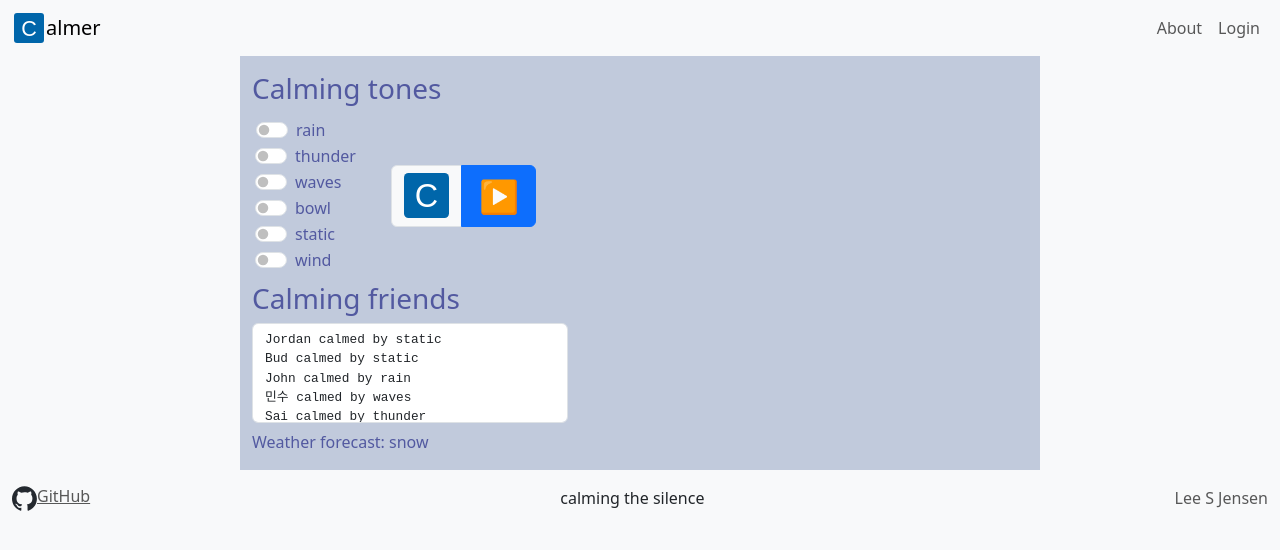
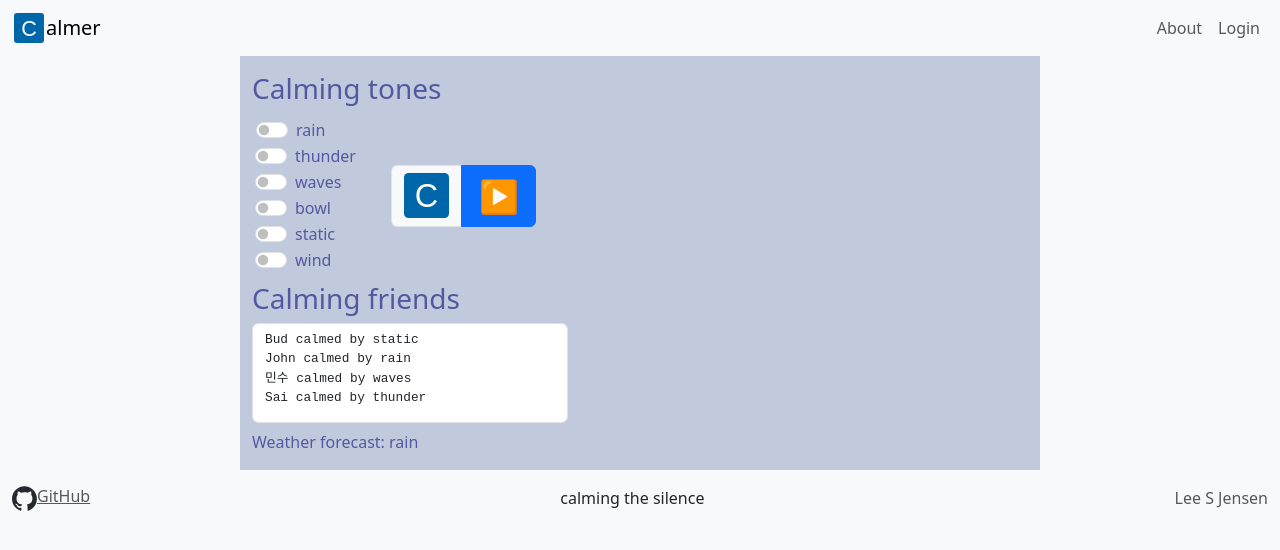
Before and after one commit to leesjensen/startup, a React (Vite) app: page /play in a window 1280 px wide. Shown: the top 550 px of the page. Built offline with nearby package versions, Linux system fonts and the light colour scheme.

Commit message:
fix(play) move things to service mocks

```diff
--- a/src/app.jsx
+++ b/src/app.jsx
@@ -69,7 +69,7 @@ export default function App() {
       <Routes>
         <Route path="/" element={<Login setActiveUser={setActiveUser} />} />
         <Route path="/logout" element={<Logout setActiveUser={setActiveUser} />} />
-        <Route path="/play" element={<Play />} />
+        <Route path="/play" element={<Play username={activeUser} />} />
         <Route path="/about" element={<About />} />
         <Route path="*" element={<NotFound />} />
       </Routes>
--- a/src/play/play.jsx
+++ b/src/play/play.jsx
@@ -1,5 +1,6 @@
 import React from 'react';
 import './play.css';
+import Service from '../service';
 
 const calmSoundTypes = ['rain', 'thunder', 'waves', 'bowl', 'static', 'wind'];
 
@@ -9,17 +10,17 @@ const calmSoundAudio = calmSoundTypes.reduce((acc, sound) => {
   return acc;
 }, {});
 
-export function Play() {
+export function Play({ username }) {
   const [calmMessages, setCalmMessages] = React.useState([]);
   const [isPlaying, setIsPlaying] = React.useState(false);
   const [weather, setWeather] = React.useState('...loading');
   const [selectedSounds, setSelectedSounds] = React.useState([]);
 
   React.useEffect(() => {
-    setCalmMessages(getCalmMessages());
-    setSelectedSounds(loadSounds());
-    loadWeather();
-    listenForMessages();
+    setCalmMessages(Service.getCalmMessages());
+    setSelectedSounds(Service.loadSounds());
+    setWeather(Service.loadWeather());
+    Service.addMessageReceiver(processMessage);
 
     return () => {
       Object.values(calmSoundAudio).forEach((audio) => {
@@ -29,37 +30,12 @@ export function Play() {
   }, []);
 
   React.useEffect(() => {
-    saveSounds(selectedSounds);
+    Service.saveSounds(username, selectedSounds);
   }, [selectedSounds]);
 
-  function loadWeather() {
-    // This will get replaced with a call to the service.
-    setWeather('snow');
-  }
-
-  function saveSounds() {
-    // This will get replaced with a call to the service.
-    localStorage.setItem('sounds', JSON.stringify(selectedSounds));
-  }
-
-  function loadSounds() {
-    // This will get replaced with a call to the service.
-    return JSON.parse(localStorage.getItem('sounds') || '[]');
-  }
-
-  function getCalmMessages() {
-    // This will get replaced with a call to the service.
-    return ['Bud calmed by static', 'John calmed by rain', '민수 calmed by waves', 'Sai calmed by thunder'];
-  }
-
-  function listenForMessages() {
-    // This will get replaced with a call to the service.
-    const names = ['Bud', 'Tal', 'Jordan', 'John', '민수', 'Sai'];
-    setInterval(() => {
-      const name = names[Math.floor(Math.random() * names.length)];
-      const message = `${name} calmed by ${calmSoundTypes[Math.floor(Math.random() * calmSoundTypes.length)]}`;
-      setCalmMessages((p) => [message, ...p]);
-    }, 5000);
+  function processMessage(messageEvent) {
+    const message = `${messageEvent.name} calmed by ${messageEvent.sound}`;
+    setCalmMessages((p) => [message, ...p]);
   }
 
   function togglePlayAll() {
--- a/src/service.js
+++ b/src/service.js
@@ -32,4 +32,37 @@ function login(username, password) {
 
   return result;
 }
-export default { getCurrentUser, register, login };
+
+function loadWeather() {
+  // This will get replaced with a call to the service.
+  const weatherTypes = ['sunny', 'rain', 'snow', 'cloudy', 'windy', 'stormy'];
+  return weatherTypes[Math.floor(Math.random() * weatherTypes.length)];
+}
+
+function saveSounds(username, sounds) {
+  // This will get replaced with a call to the service.
+  if (sounds) {
+    localStorage.setItem('sounds', JSON.stringify(sounds));
+  }
+}
+
+function loadSounds() {
+  // This will get replaced with a call to the service.
+  return JSON.parse(localStorage.getItem('sounds') || '[]');
+}
+
+function getCalmMessages() {
+  // This will get replaced with a call to the service.
+  return ['Bud calmed by static', 'John calmed by rain', '민수 calmed by waves', 'Sai calmed by thunder'];
+}
+
+function addMessageReceiver(messageReceiver) {
+  // This will get replaced with a call to the service.
+  const names = ['Bud', 'Tal', 'Jordan', 'John', '민수', 'Sai'];
+  setInterval(() => {
+    const name = names[Math.floor(Math.random() * names.length)];
+    messageReceiver({ name, sound: calmSoundTypes[Math.floor(Math.random() * calmSoundTypes.length)] });
+  }, 5000);
+}
+
+export default { getCurrentUser, register, login, loadWeather, saveSounds, loadSounds, getCalmMessages, addMessageReceiver };
```
